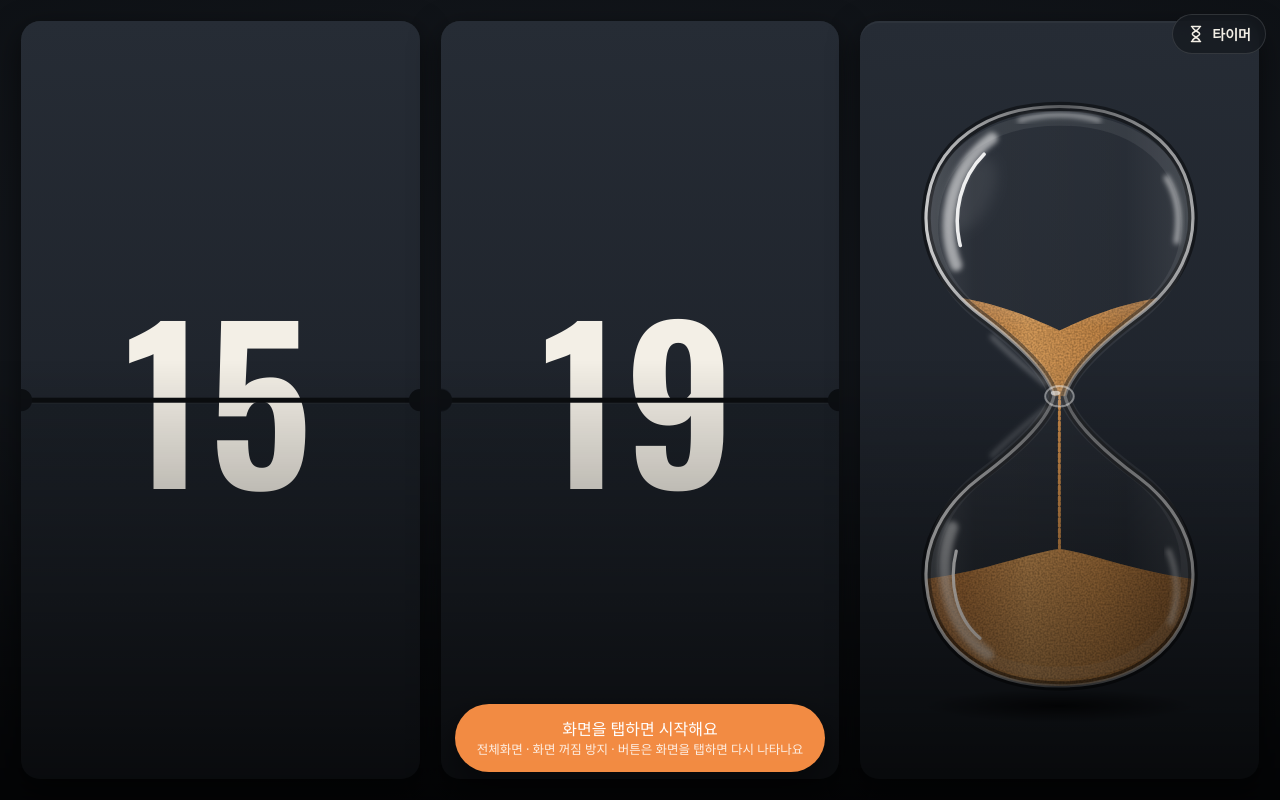
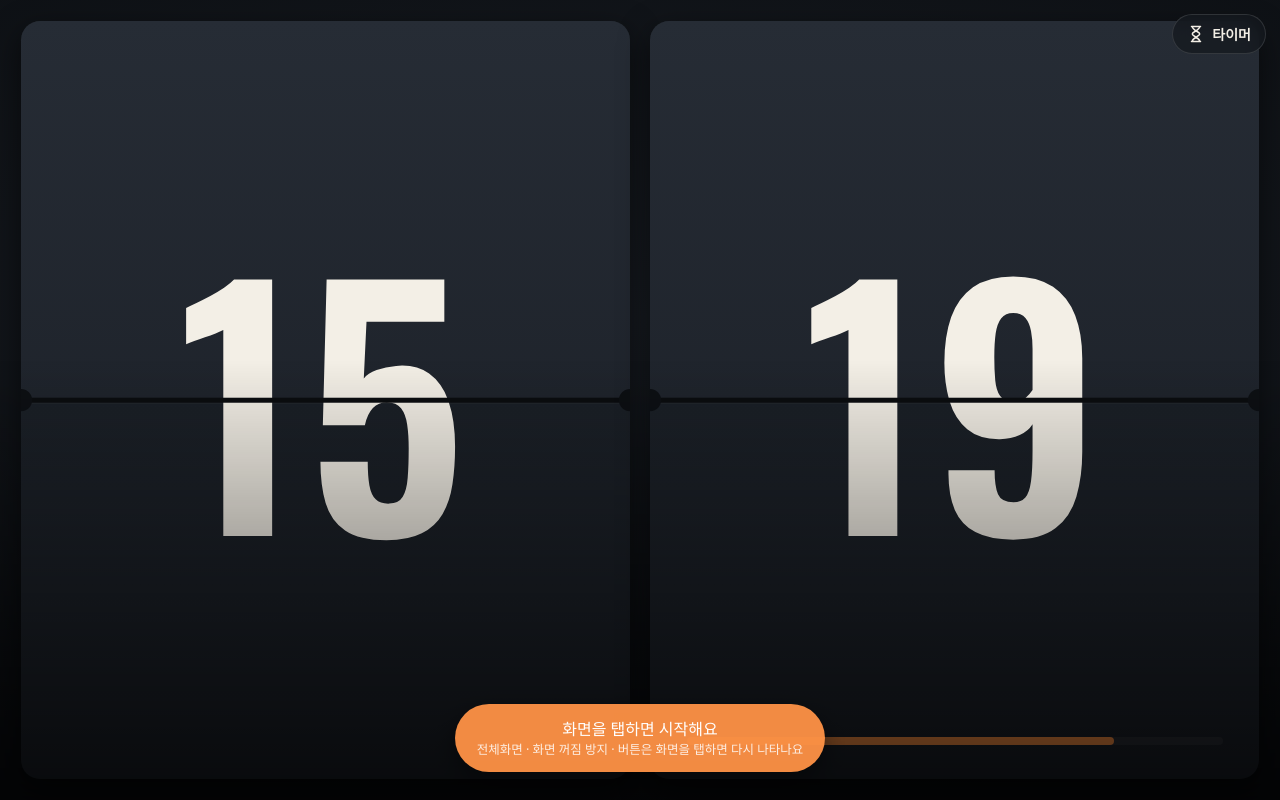
Before and after one commit to mksmile/clock, a plain HTML site: page index.html in a window 1280 px wide. Drawn offline with nearby package versions, Linux system fonts and the light colour scheme.

Commit message:
Add files via upload

```diff
--- a/index.html
+++ b/index.html
@@ -82,6 +82,11 @@
   /* 카드 라벨 (타이머 화면) */
   .lab{position:absolute;z-index:8;left:4.5cqw;bottom:4cqh;font:600 max(12px,4.5cqh) system-ui,-apple-system,'Apple SD Gothic Neo',sans-serif;
     color:rgba(243,239,230,.38);display:none}
+  /* ---------- 시계 화면: 시·분 두 장 + 분 카드 아래 차오르는 선 ---------- */
+  body:not(.timer) #g{display:none}
+  .secbar{position:absolute;z-index:7;left:6cqw;right:6cqw;bottom:max(8px,4.5cqh);height:max(3px,1.1cqh);
+    border-radius:99px;background:rgba(243,239,230,.07);overflow:hidden;pointer-events:none}
+  .secfill{height:100%;width:0;border-radius:inherit;background:var(--sand)}
   /* ---------- 타이머 화면: 모래시계 크게, 시간은 작게 ---------- */
   body.timer #h, body.timer #m{display:none}
   body.timer .clock{flex-direction:column;gap:6px;
@@ -332,7 +337,10 @@
             lab:el.querySelector('.lab'), timer:0, val:null};
   }
   for (const k in cards) state[k] = build(cards[k]);
-  state.a.lab.textContent = '분'; state.b.lab.textContent = '초';
+  const secBar = document.createElement('div'); secBar.className = 'secbar';
+  secBar.innerHTML = '<div class="secfill"></div>';
+  cards.b.appendChild(secBar);
+  const secFill = secBar.firstChild;
   function setCard(k, v){
     const c = state[k], el = cards[k];
     if (c.val === v) return;
@@ -559,9 +567,13 @@
       setCard('a', p2(nowD.getHours()));
       setCard('b', p2(nowD.getMinutes()));
       ms = nowD.getSeconds()*1000 + nowD.getMilliseconds();
-      if (ms < TURN){ angle = 180 * ease(ms / TURN); r = 0; }
-      else if (ms < 1000){ r = 1; }
-      else { r = 1 - (ms - 1000) / DRAIN; flowing = true; }
+      // 초 표시: 분 카드 아래 가는 선이 1분 동안 차오름 (정각엔 꽉 찬 선이 사르르 사라진 뒤 다시 시작)
+      const FADE = 600;
+      if (ms < FADE){ secFill.style.width = '100%'; secFill.style.opacity = (1 - ms / FADE).toFixed(3); }
+      else { secFill.style.width = ((ms - FADE) / (60000 - FADE) * 100).toFixed(3) + '%'; secFill.style.opacity = '1'; }
+      clearFx(); hg.removeAttribute('transform');
+      requestAnimationFrame(frame);
+      return;
     } else {
       const rem = timerRemain(now);
       const sec = Math.ceil(rem / 1000);
```
